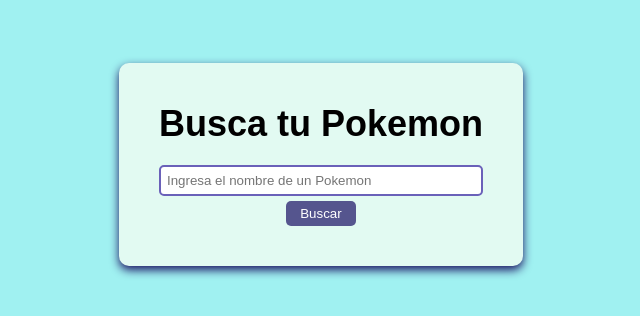
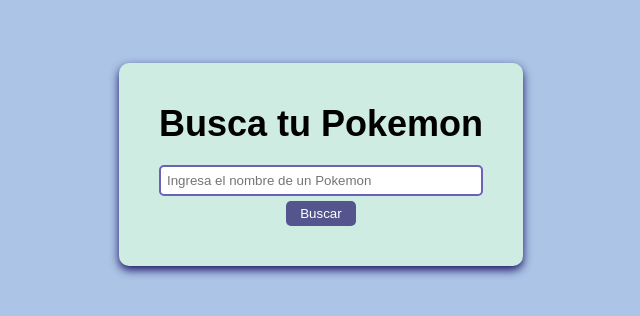
Before and after one commit to AntonioBarcel0/Pokemon, a plain HTML site: page index.html in a window 1280 px wide. Shown: the part 236-552 px from the top of the page, without its empty margins (319-959 px from the left). Drawn offline with Linux system fonts and the light colour scheme.

Commit message:
octavo commit

```diff
--- a/styles.css
+++ b/styles.css
@@ -7,7 +7,7 @@
 body{
     font-family: Arial, Helvetica,
     sans-serif;
-    background-color: rgb(160, 241, 241);
+    background-color: rgb(172, 197, 230);
     display: flex;
     justify-content: center;
     align-items: center;
@@ -15,7 +15,7 @@
 }
 
 .container{
-    background-color: rgb(226, 250, 242);
+    background-color: rgb(206, 236, 226);
     padding: 40px;
     box-shadow: 0 4px 10px rgb(26, 18, 99);
     text-align: center;
```
